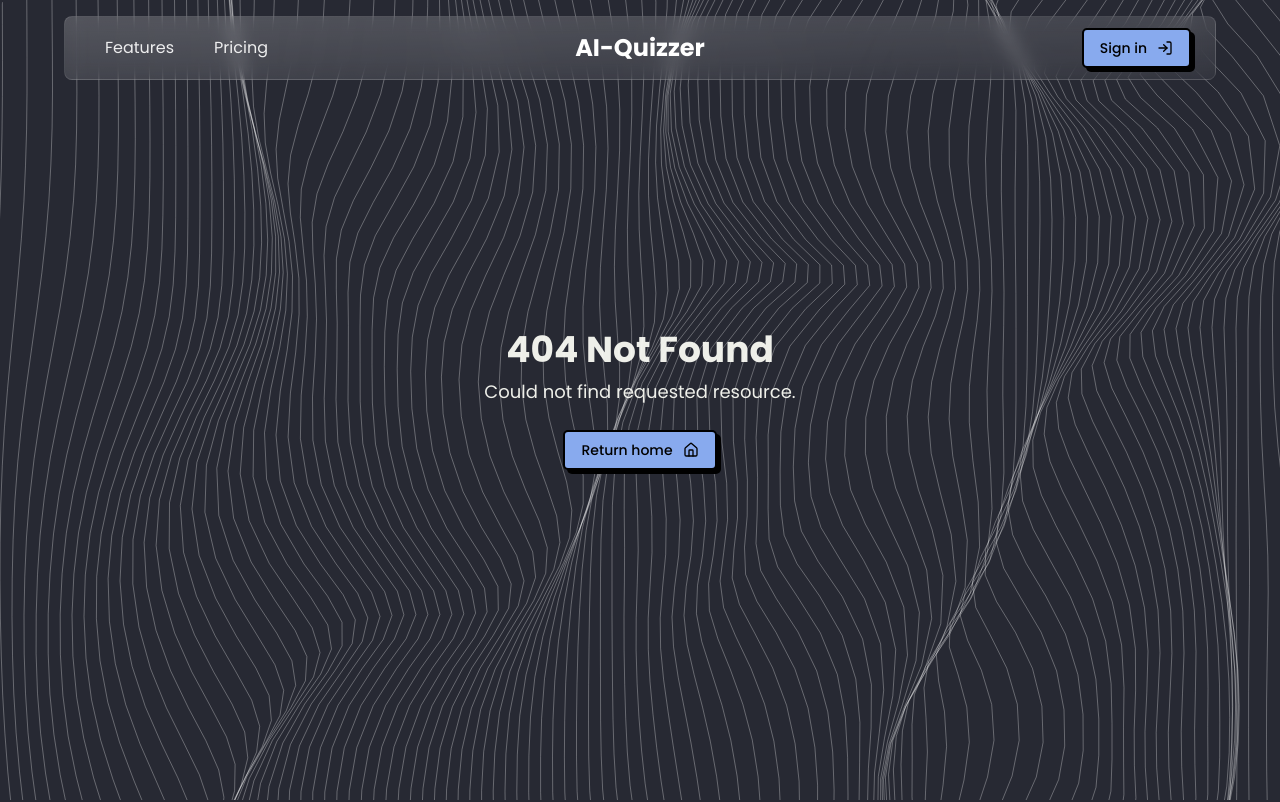
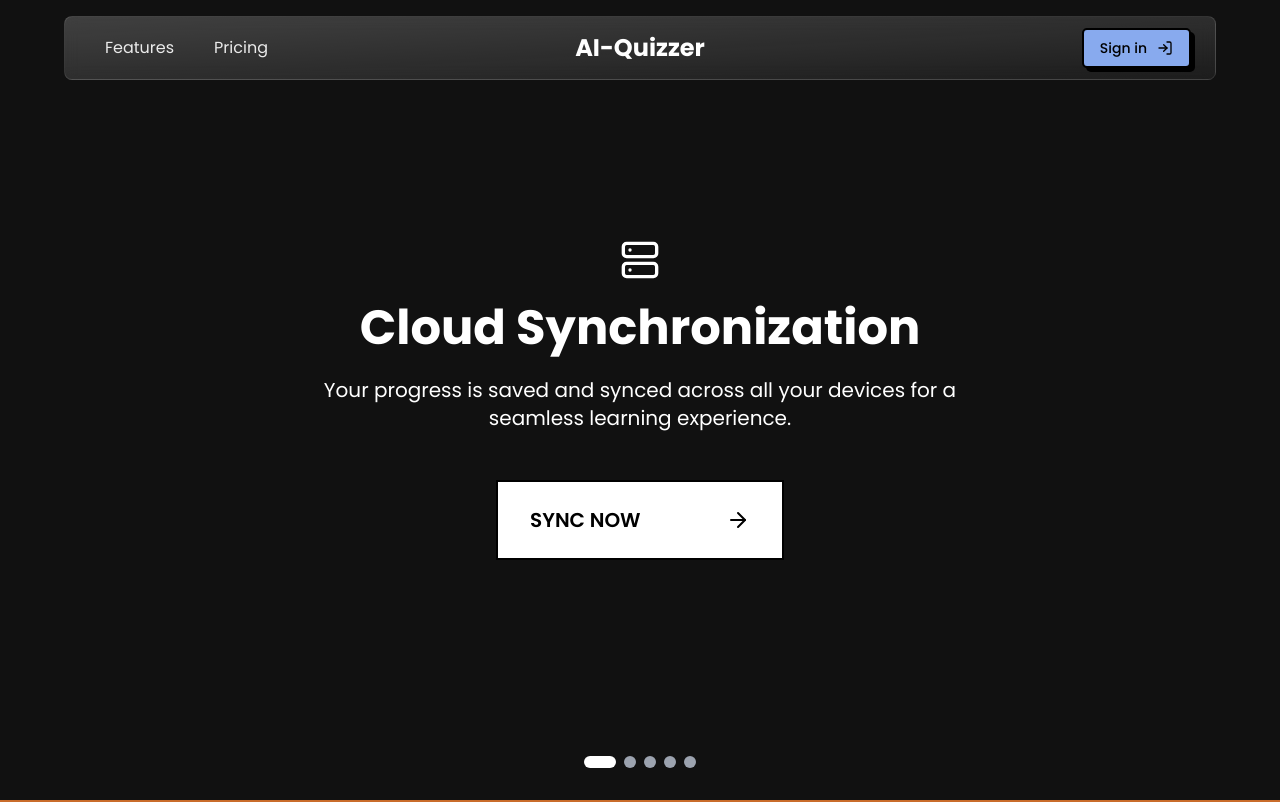
Before and after one commit to druvkotwani/ai-quizzer, a Next.js app: page /features in a window 1280 px wide. Before the commit this address had no page. Shown: the top 802 px of the page. Built offline with nearby package versions, Linux system fonts and the light colour scheme.

Commit message:
feat: features page with sticky cards on scroll

```diff
--- /dev/null
+++ b/src/app/features/page.tsx
@@ -0,0 +1,76 @@
+import StickyCards from '@/components/StickyCards'
+import { Code, RefreshCw, Server, Users, Zap } from 'lucide-react';
+import React from 'react'
+const cardsData = [
+  {
+    id: "1",
+    title: "Cloud Synchronization",
+    description:
+      "Your progress is saved and synced across all your devices for a seamless learning experience.",
+    backgroundColor: "#111111", // Darker version of black (#000)
+    textColor: "#ffffff",
+    icon: <Server className="mx-auto mb-6" size={40} />,
+    hasButton: true,
+    buttonText: "SYNC NOW",
+    shadow: "#000000", // Black for strong contrast
+  },
+  {
+    id: "2",
+    title: "Continuous Learning",
+    description:
+      "Access an ever-expanding library of questions that evolves with the latest programming trends.",
+    backgroundColor: "#C96C2B", // Darker version of #FD9745
+    textColor: "#ffffff",
+    icon: <RefreshCw className="mx-auto mb-6" size={40} />,
+    hasButton: true,
+    buttonText: "LEARN MORE",
+    shadow: "#6d2f2f", // Muted brownish red for depth
+  },
+  {
+    id: "3",
+    title: "Language-Specific Questions",
+    description:
+      "Get quizzes tailored to specific programming languages and frameworks of your choice.",
+    backgroundColor: "#D4AF37", // Darker version of #FFDC58 (Gold-like)
+    textColor: "#000000",
+    icon: <Code className="mx-auto mb-6" size={40} />,
+    hasButton: true,
+    buttonText: "EXPLORE",
+    shadow: "#7a6425", // Deeper gold/brown for contrast
+  },
+  {
+    id: "4",
+    title: "Rapid Feedback",
+    description:
+      "Get instant feedback on your answers with detailed explanations to improve your understanding.",
+    backgroundColor: "#D44A4A", // Darker version of #ff6b6b
+    textColor: "#ffffff",
+    icon: <Zap className="mx-auto mb-6" size={40} />,
+    hasButton: true,
+    buttonText: "GET STARTED",
+    shadow: "#a33636", // Darkened red for a subtle effect
+  },
+  {
+    id: "5",
+    title: "Community Challenges",
+    description:
+      "Compete with other learners in regular coding challenges to test your skills.",
+    backgroundColor: "#6A9A24", // Darker version of #A3E636
+    textColor: "#ffffff",
+    icon: <Users className="mx-auto mb-6" size={40} />,
+    hasButton: true,
+    buttonText: "JOIN NOW",
+    shadow: "#46651a", // Dark green for natural contrast
+  },
+];
+
+
+const Page = () => {
+  return (
+    <div className="w-full">
+      <StickyCards cards={cardsData} />
+    </div>
+  )
+}
+
+export default Page
--- a/src/app/globals.css
+++ b/src/app/globals.css
@@ -12,6 +12,15 @@
 
 body {
   font-family: var(--font-poppins);
+  overflow-x: hidden;
+  height: 100%;
+  width: 100%;
+}
+
+html {
+  scroll-behavior: smooth;
+  height: 100%;
+  width: 100%;
 }
 
 /* Add this to make dark mode the default */
@@ -25,6 +34,18 @@ body {
     --foreground: 65 11% 92%; /* Your darkText color */
   }
 }
+@layer utilities {
+  /* Hide scrollbar for Chrome, Safari and Opera */
+  .no-scrollbar::-webkit-scrollbar {
+    display: none;
+  }
+
+  /* Hide scrollbar for IE, Edge and Firefox */
+  .no-scrollbar {
+    -ms-overflow-style: none;  /* IE and Edge */
+    scrollbar-width: none;  /* Firefox */
+  }
+}
 
 /* This ensures dark mode is applied by default */
 html {
--- /dev/null
+++ b/src/components/StickyCards.tsx
@@ -0,0 +1,108 @@
+// components/StickyCards.tsx
+"use client"
+
+import { useRef, useState, useEffect } from 'react';
+import { Code, RefreshCw, Server, Users, Zap } from 'lucide-react';
+import {  NeobrutButton } from './ui/button';
+
+interface CardData {
+  id: string;
+  title: string;
+  description: string;
+  backgroundColor: string;
+  textColor: string;
+  icon: React.ReactNode;
+  hasButton?: boolean;
+  buttonText?: string;
+  shadow?: string;
+}
+
+interface StickyCardsProps {
+  cards: CardData[];
+  containerHeight?: string;
+}
+
+const StickyCards: React.FC<StickyCardsProps> = ({
+  cards,
+
+}) => {
+  const containerRef = useRef<HTMLDivElement>(null);
+  const [activeCardIndex, setActiveCardIndex] = useState(0);
+
+  // Handle scroll event to update active card
+  const handleScroll = () => {
+    const scrollPosition = window.scrollY;
+    const viewportHeight = window.innerHeight;
+
+    // Calculate which card should be active based on scroll position
+    const newActiveIndex = Math.floor(scrollPosition / viewportHeight);
+
+    if (newActiveIndex !== activeCardIndex && newActiveIndex < cards.length) {
+      setActiveCardIndex(newActiveIndex);
+    }
+  };
+
+  useEffect(() => {
+    window.addEventListener('scroll', handleScroll);
+    return () => {
+      window.removeEventListener('scroll', handleScroll);
+    };
+  }, [activeCardIndex]);
+
+  return (
+    <div
+      ref={containerRef}
+      className="relative w-full"
+      style={{ height: `${cards.length * 100}vh` }}
+    >
+      {cards.map((card) => (
+        <section
+          key={card.id}
+          className="h-screen w-full sticky top-0 flex flex-col items-center justify-center"
+          style={{
+            backgroundColor: card.backgroundColor,
+            color: card.textColor,
+          }}
+        >
+          <div className="max-w-4xl mx-auto text-center px-4">
+            {card.icon}
+
+            <h2 className="text-5xl font-bold mb-6">{card.title}</h2>
+            <p className="text-xl mb-12 max-w-2xl mx-auto">{card.description}</p>
+
+            {card.hasButton && (
+              <div className="mx-auto h-20 w-full max-w-72 ">
+              <NeobrutButton
+                shadowColor={card.shadow}
+               slideText={card.buttonText}>
+                {card.buttonText}
+              </NeobrutButton>
+            </div>
+            )}
+          </div>
+        </section>
+      ))}
+
+      {/* Navigation dots */}
+      <div className="fixed bottom-8 left-0 right-0 flex justify-center gap-2 z-50">
+        {cards.map((card, index) => (
+          <button
+            key={`nav-${card.id}`}
+            className={`w-3 h-3 rounded-full transition-all ${
+              index === activeCardIndex ? 'bg-white w-8' : 'bg-gray-400'
+            }`}
+            onClick={() => {
+              window.scrollTo({
+                top: index * window.innerHeight,
+                behavior: 'smooth'
+              });
+            }}
+            aria-label={`Go to section ${index + 1}`}
+          />
+        ))}
+      </div>
+    </div>
+  );
+};
+
+export default StickyCards;
--- a/src/components/ui/button.tsx
+++ b/src/components/ui/button.tsx
@@ -1,9 +1,8 @@
 import { Slot } from "@radix-ui/react-slot";
 import { cva, type VariantProps } from "class-variance-authority";
-
 import * as React from "react";
-
 import { cn } from "@/lib/utils";
+import { ArrowRight } from "lucide-react";
 
 const buttonVariants = cva(
   "inline-flex items-center justify-center whitespace-nowrap rounded-base text-sm font-base ring-offset-white transition-all gap-2 [&_svg]:pointer-events-none [&_svg]:size-4 [&_svg]:shrink-0 focus-visible:outline-none focus-visible:ring-2 focus-visible:ring-black focus-visible:ring-offset-2 disabled:pointer-events-none disabled:opacity-50",
@@ -53,4 +52,48 @@ const Button = React.forwardRef<HTMLButtonElement, ButtonProps>(
 );
 Button.displayName = "Button";
 
+// Create a separate component for the neobrutalism button with sliding animation
+export const NeobrutButton = React.forwardRef<
+  HTMLButtonElement,
+  React.ButtonHTMLAttributes<HTMLButtonElement> & {
+    slideText?: string,
+    shadowOffset?: number,
+    shadowColor?: string
+  }
+>(({ className, children, slideText, shadowColor = "#000", ...props }, ref) => {
+  return (
+    <div className="relative group h-full w-full">
+      {/* Shadow element that stays in place */}
+      <div
+        className="absolute inset-0 border-2 border-black"
+        style={{ backgroundColor: shadowColor }}
+      />
+
+      <button
+       className={cn(
+        "relative flex !text-black h-full w-full items-center justify-between border-2 border-black bg-white px-8 text-xl font-semibold transition-all duration-300 ease-in-out",
+        "group-hover:translate-x-2 group-hover:-translate-y-2",
+        className
+      )}
+        ref={ref}
+        {...props}
+      >
+        <span className="relative overflow-hidden">
+          <span className="inline-block transition-transform duration-500 ease-in-out group-hover:-translate-y-full">
+            {children}
+          </span>
+          <span className="absolute left-0 top-0 block translate-y-full transition-transform duration-500 ease-in-out group-hover:translate-y-0">
+            {slideText || children}
+          </span>
+        </span>
+        <div className="pointer-events-none flex h-6 w-6 overflow-hidden text-2xl">
+          <ArrowRight className="shrink-0 -translate-x-full transition-transform duration-500 ease-in-out group-hover:translate-x-0 text-red-500" />
+          <ArrowRight className="shrink-0 -translate-x-full transition-transform duration-500 ease-in-out group-hover:translate-x-0" />
+        </div>
+      </button>
+    </div>
+  );
+});
+NeobrutButton.displayName = "NeobrutButton";
+
 export { Button, buttonVariants };
--- a/tailwind.config.ts
+++ b/tailwind.config.ts
@@ -76,6 +76,17 @@ export default {
         base: "500",
         heading: "700",
       },
+      utilities: {
+        '.no-scrollbar': {
+          /* Hide scrollbar for Chrome, Safari and Opera */
+          '&::-webkit-scrollbar': {
+            display: 'none',
+          },
+          /* Hide scrollbar for IE, Edge and Firefox */
+          '-ms-overflow-style': 'none',  /* IE and Edge */
+          'scrollbar-width': 'none',     /* Firefox */
+        }
+      }
     },
   },
   plugins: [tailwindcssAnimate],
```
